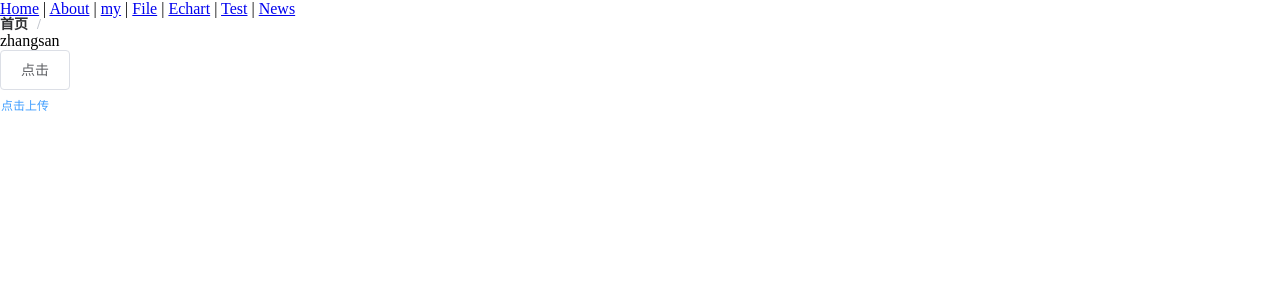
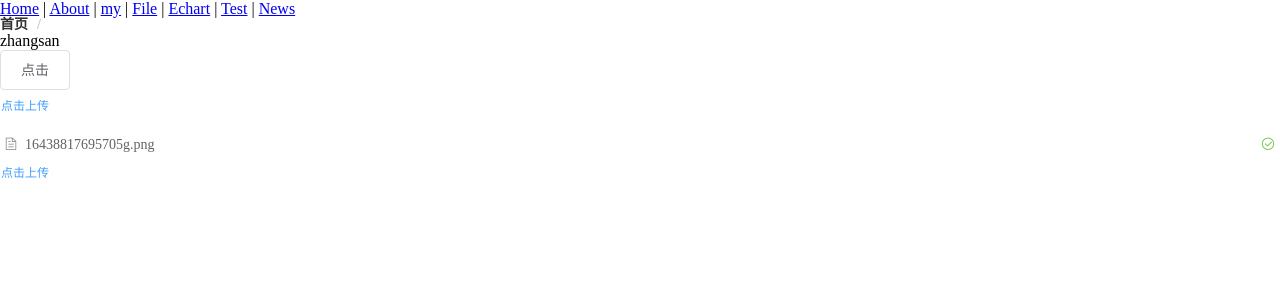
Before and after one commit to xia19961115/test, a Vue app: page /#/news in a window 1280 px wide. Shown: the top 300 px of the page. Built offline with nearby package versions, Linux system fonts and the light colour scheme.

Commit message:
代码提交

```diff
--- a/src/components/upload.vue
+++ b/src/components/upload.vue
@@ -4,11 +4,13 @@
       multiple
       :limit="$attrs.limitNum"
       :list-type="$attrs.listType || 'text'"
+      :accept="$attrs.accept ||'.png,.jpg'"
       class="upload-demo"
-      action="http://127.0.0.1:5000/uploadFile"
+      :action="$attrs.action ||'http://127.0.0.1:5000/uploadFile'"
       :on-exceed="handleExceed"
       :on-success="handleSuccess"
       :on-remove="handleRemove"
+      :before-upload="handleBeforeUpload"
       :file-list="value"
     >
       <el-button size="small" type="text">点击上传</el-button>
@@ -22,6 +24,10 @@ export default {
       value:{
         type:Array,
         default:() =>[]
+      },
+      fileSzie:{
+          type:Function,
+          default: null
       }
   },
   model: {
@@ -47,6 +53,8 @@ export default {
     },
     // 文件被移出
     handleRemove(file) {
+        // 防止文件上传前处理 返回false触发Remove
+        if (file && file.status==="success") {
             let list = this.value
             const index = list.findIndex(item => {
                 return item.uid === file.uid
@@ -55,5 +63,13 @@ export default {
             this.$emit('change',list)
         }
     },
+    // 文件上传前处理
+    handleBeforeUpload(file) {
+        // 在父组件中传递方法过来并调用 这个方法必须返回true/false
+        if (this.fileSzie) {
+           return this.fileSzie(file)
+        }
+    }
+  },
 };
 </script>
--- a/src/views/News.vue
+++ b/src/views/News.vue
@@ -8,6 +8,11 @@
             v-model="arr"
             :limitNum="3"
             :listType="'text'"
+            :fileSzie="fileSzie"
+        />
+        <Upload
+            v-model="arr1"
+            :listType="'picture'"
         />
     </div>
 </template>
@@ -20,7 +25,22 @@ export default {
     components:{First,Second,Upload},
     data(){
         return{
-            arr:[]
+            arr:[{
+              name:'16438817695705g.png',
+              url: "http://127.0.0.1:5000/file/16438817695705g.png"
+            }],
+            arr1:[]
+        }
+    },
+    methods:{
+        fileSzie(param){
+            console.log(param);
+           if (param.size>5500) {
+               this.$message.error('您最大上传数量为');
+               return false
+           } else {
+               return true
+           }
         }
     },
     watch:{
```
Lines whose indentation alone changed are shown as unchanged.
